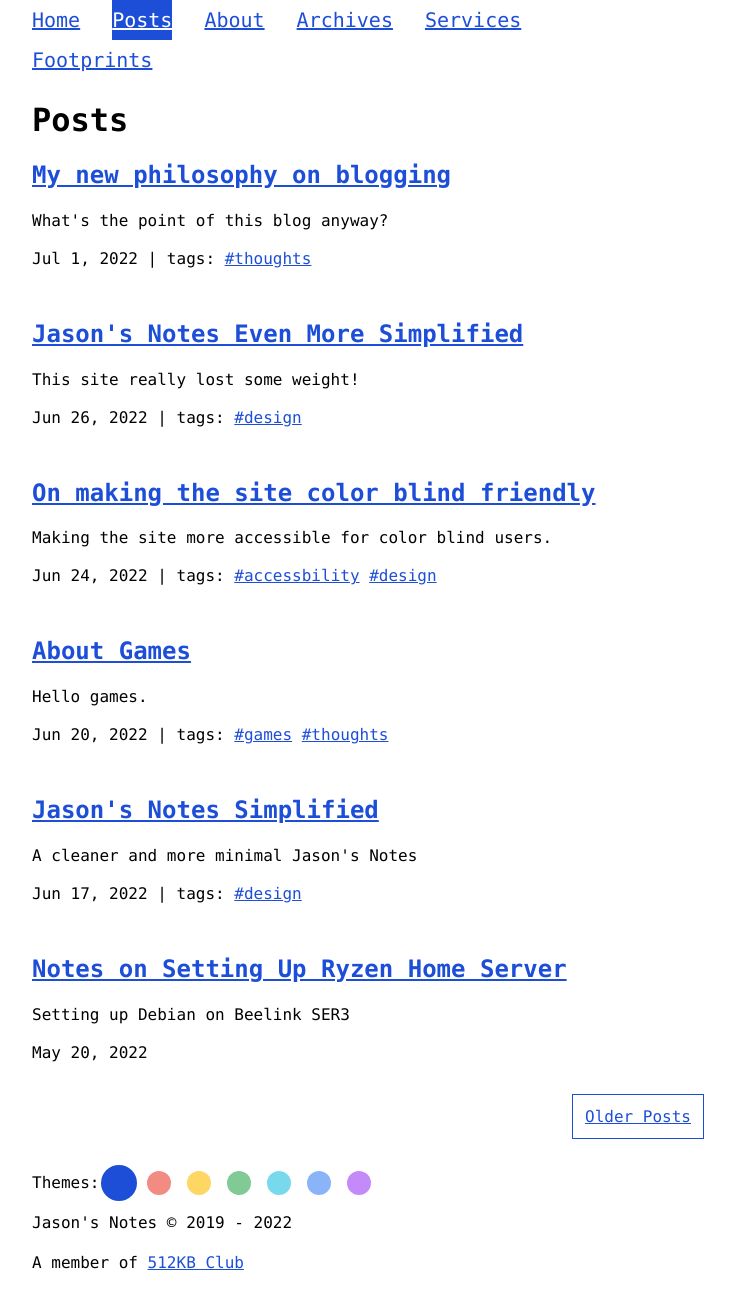
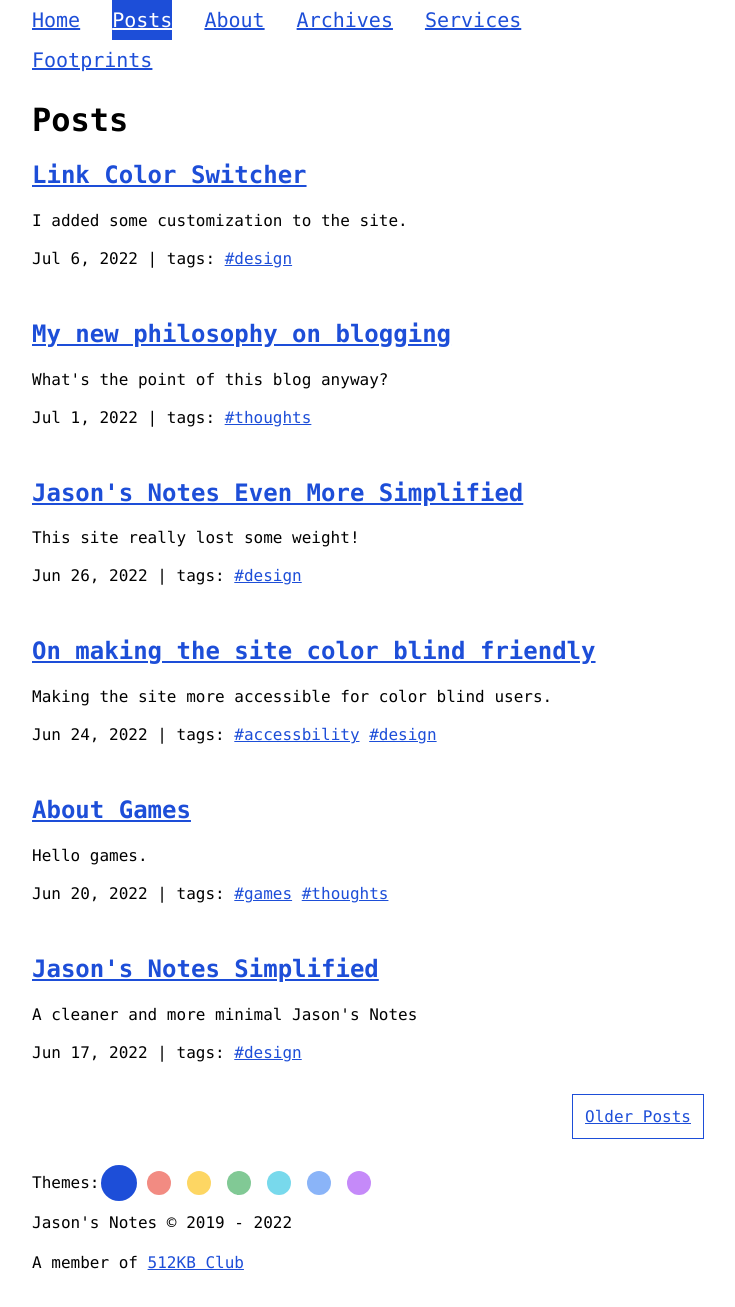
Before and after one commit to jasontthai/jasonthai.me, a Jekyll site: the page built from index.html, in a window 1280 px wide. Shown: the whole page, without its empty margins (272-1007 px from the left). Built offline with Jekyll 4.4.1, drawn with Linux system fonts in a browser that asks for light colours; the list of posts is cut into pages by our own code; some of the changed lines change nothing that is shown.

Commit message:
create _posts/2022-07-06-theme-buttons.md

````diff
--- a/_includes/head.html
+++ b/_includes/head.html
@@ -89,7 +89,7 @@
       u(t);
     }
     window.matchMedia('(prefers-color-scheme: dark)').addListener(function (e) {
-      const t = localStorage.getItem('theme') ? localStorage.getItem('theme') : null;
+      const t = localStorage.getItem('theme') ? localStorage.getItem('theme') : 'default';
       u(t);
     });
     function c(color) {
--- /dev/null
+++ b/_posts/2022-07-06-theme-buttons.md
@@ -0,0 +1,84 @@
+---
+title: Link Color Switcher
+description: I added some customization to the site.
+category: blog
+tags:
+  - design
+---
+
+Recently, I added support for dark mode to this blog as a long overdue item. Keeping up the momentum, I want to add a new feature that would allow me or you to have some fun with customizing the link colors dynamically. Instead of the default color, there are now a few more options to choose from. You can test it out by testing the buttons in the footer. They may look something like this:
+
+<div style="display: flex; align-items: center;">
+  Themes:
+  <button id="default" class="tb" style="background-color: var(--default-color);" onclick="o(this)"></button>
+  <button id="red" class="tb" style="background-color: var(--red-color);" onclick="o(this)"></button>
+  <button id="yellow" class="tb" style="background-color: var(--yellow-color);" onclick="o(this)"></button>
+  <button id="green" class="tb" style="background-color: var(--green-color);" onclick="o(this)"></button>
+  <button id="blue" class="tb" style="background-color: var(--blue-color);" onclick="o(this)"></button>
+  <button id="indigo" class="tb" style="background-color: var(--indigo-color);" onclick="o(this)"></button>
+  <button id="purple" class="tb" style="background-color: var(--purple-color);" onclick="o(this)"></button>
+</div>
+
+I borrow a few designs from my current work project so if you are aware with what I'm working on, this will look very familiar. If you're are not, well I'm working on [supporting the RGB Keyboards on ChromeOS](https://chromeunboxed.com/chromeos-keyboard-backlight-personalization-hub).
+
+The idea is pretty simple. I've manually defined a couple of CSS variables like so:
+
+```sh
+ :root {
+  --link-color: #1d4ed8;
+  --link-text-color: #FFF;
+  --default-color: #1d4ed8;
+  --red-color: #F28B82;
+  --yellow-color: #FDD663;
+  --green-color: #81C995;
+  --blue-color: #78D9EC;
+  --indigo-color: #8AB4F8;
+  --purple-color: #C58AF9;
+}
+```
+
+I also added some scripts that handle on click events for the theme buttons, and saving or retrieving the user's preference in local storage:
+```sh
+<script>
+  const t = localStorage.getItem('theme') ? localStorage.getItem('theme') : 'default';
+  if (t) {
+    u(t);
+  }
+  window.matchMedia('(prefers-color-scheme: dark)').addListener(function (e) {
+    const t = localStorage.getItem('theme') ? localStorage.getItem('theme') : 'default';
+    u(t);
+  });
+  function f() {
+    const t = localStorage.getItem('theme') ? localStorage.getItem('theme') : 'default';
+    const buttons = document.querySelectorAll('.tb');
+    buttons.forEach((button) => {
+      if (button.getAttribute('id') === t) {
+        button.style.setProperty('transform', 'scale(1.5)');
+      } else {
+        button.style.removeProperty('transform');
+      }
+    });
+  }
+  f();
+  function c(color) {
+    const r = document.querySelector(':root');
+    const rs = getComputedStyle(r);
+    const hex = rs.getPropertyValue(`--${color}-color`) || rs.getPropertyValue(`--default-color`);
+    return hex;
+  }
+  function u(color) {
+    const r = document.querySelector(':root');
+    const hex = c(color);
+    r.style.setProperty('--link-color', hex);
+  }
+  function o(d) {
+    const color = d.getAttribute("id");
+    u(color);
+
+    localStorage.setItem('theme', color);
+    f();
+  }
+</script>
+```
+
+The changes added about 2kb to the site but I think it's worth making this site a bit more fun. I also have a TODO to add a rainbow theme, so stay tuned.
````
